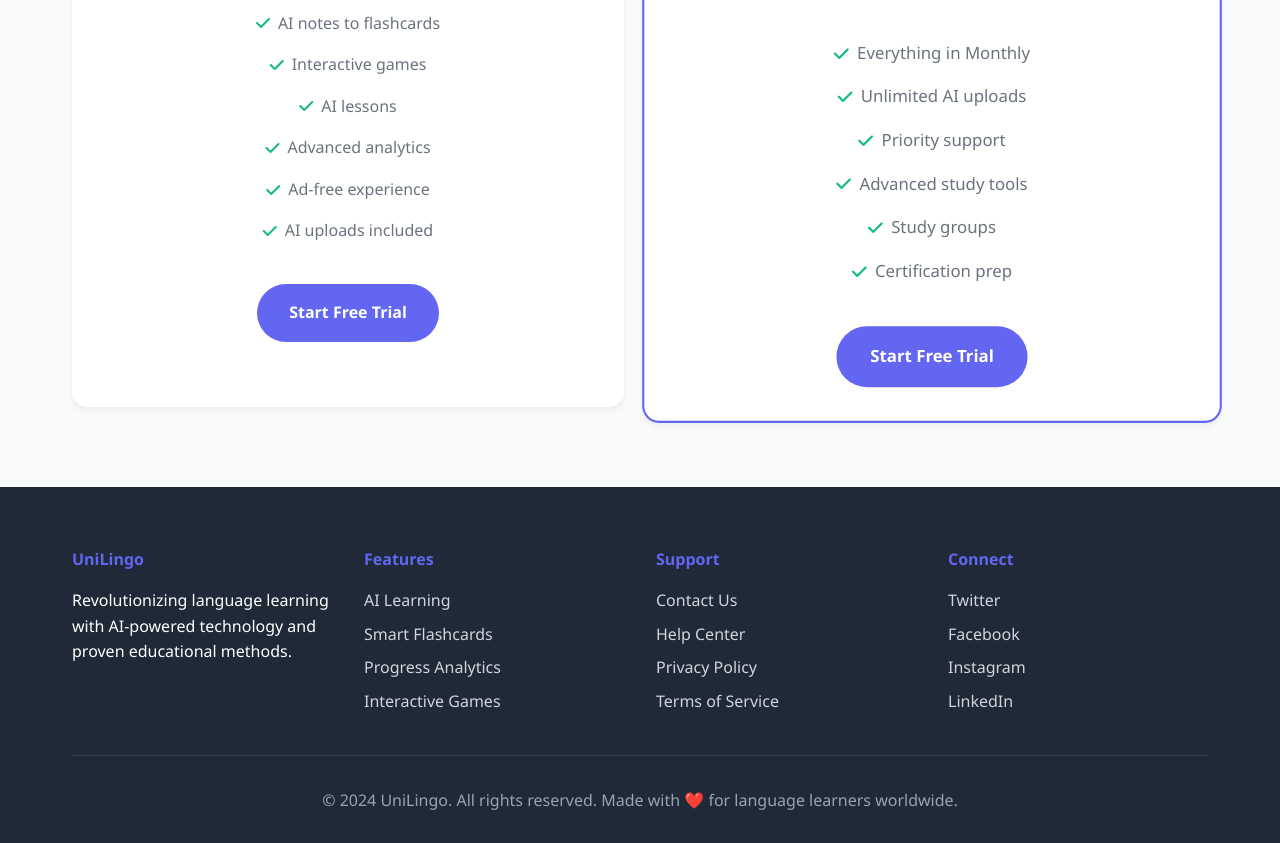
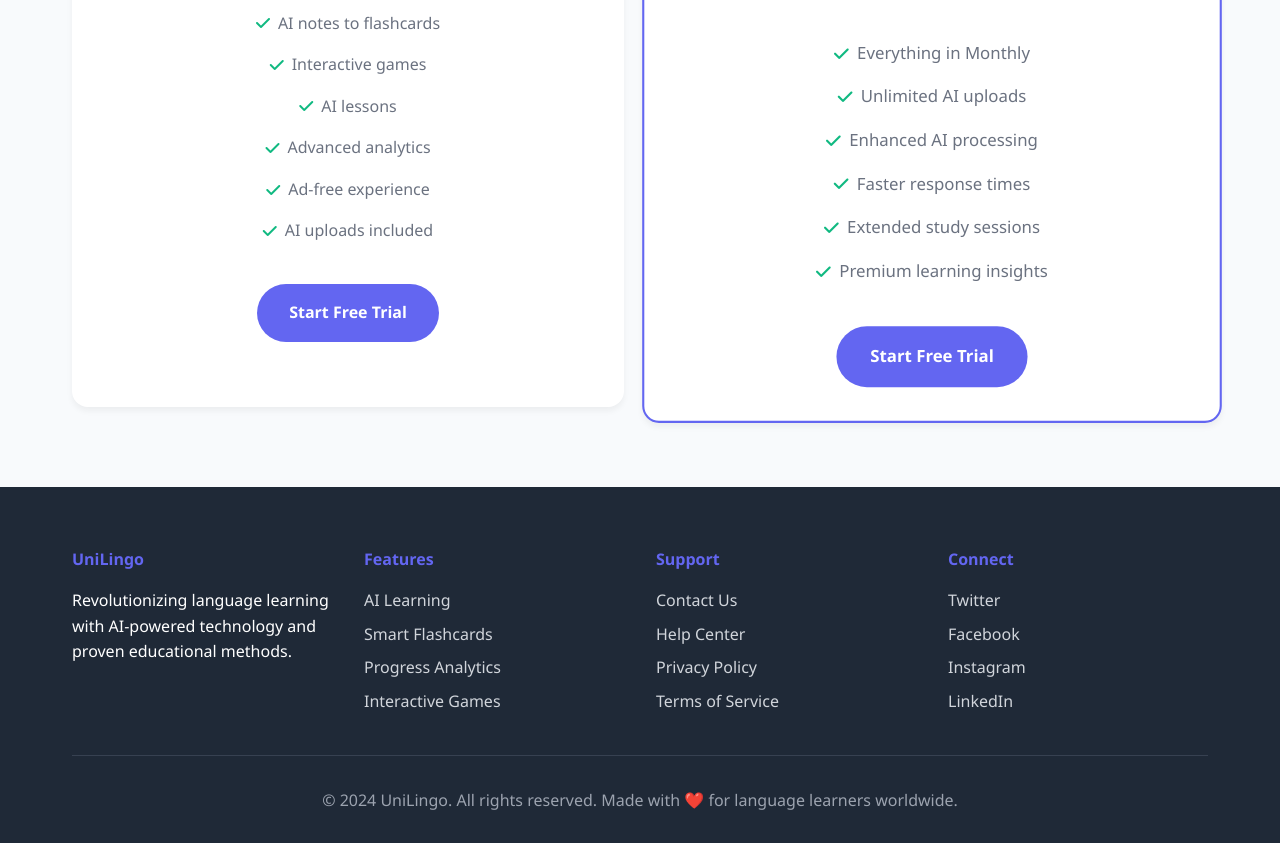
Before and after one commit to EmesOrdCo/UniLingo_Website, a website: page index.html in a window 1280 px wide. Shown: the part 2541-3384 px from the top of the page. Drawn offline with Linux system fonts and the light colour scheme.

Commit message:
Update yearly plan features with accurate offerings: Enhanced AI processing, faster response times, extended study sessions, premium learning insights

```diff
--- a/index.html
+++ b/index.html
@@ -646,10 +646,10 @@
                     <ul class="pricing-features">
                         <li><i class="fas fa-check"></i> Everything in Monthly</li>
                         <li><i class="fas fa-check"></i> Unlimited AI uploads</li>
-                        <li><i class="fas fa-check"></i> Priority support</li>
-                        <li><i class="fas fa-check"></i> Advanced study tools</li>
-                        <li><i class="fas fa-check"></i> Study groups</li>
-                        <li><i class="fas fa-check"></i> Certification prep</li>
+                        <li><i class="fas fa-check"></i> Enhanced AI processing</li>
+                        <li><i class="fas fa-check"></i> Faster response times</li>
+                        <li><i class="fas fa-check"></i> Extended study sessions</li>
+                        <li><i class="fas fa-check"></i> Premium learning insights</li>
                     </ul>
                     <a href="#download" class="btn btn-primary">Start Free Trial</a>
                 </div>
```
Also changed, not shown: subscription.html (+4 -4 lines).
